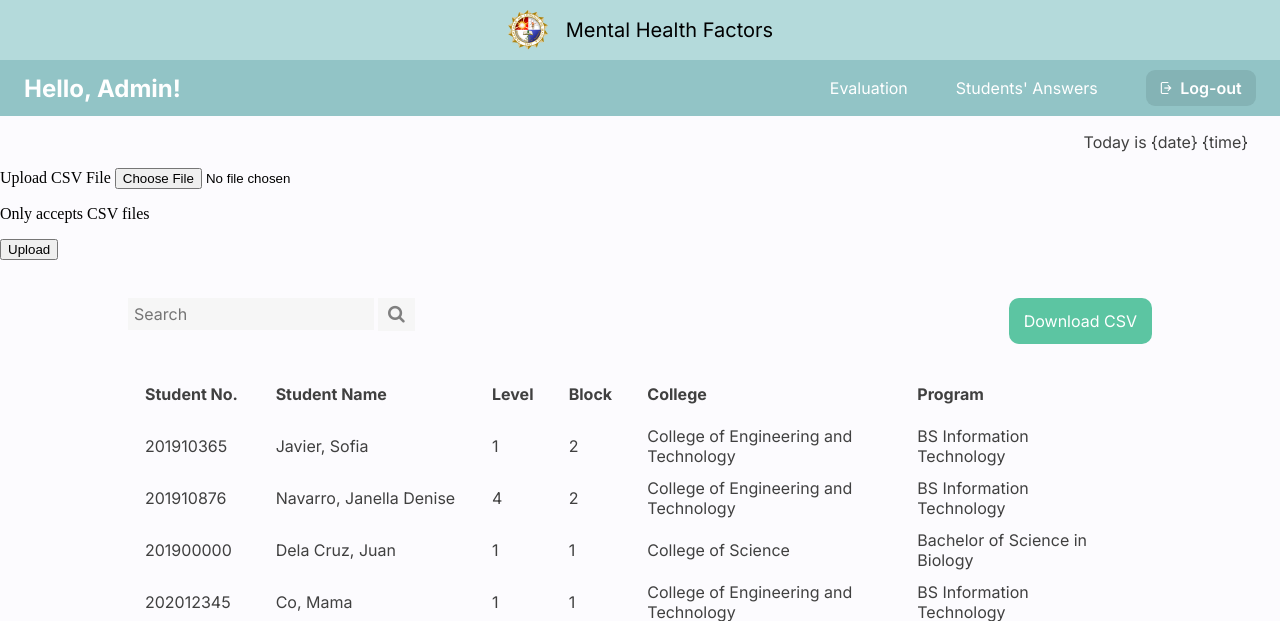
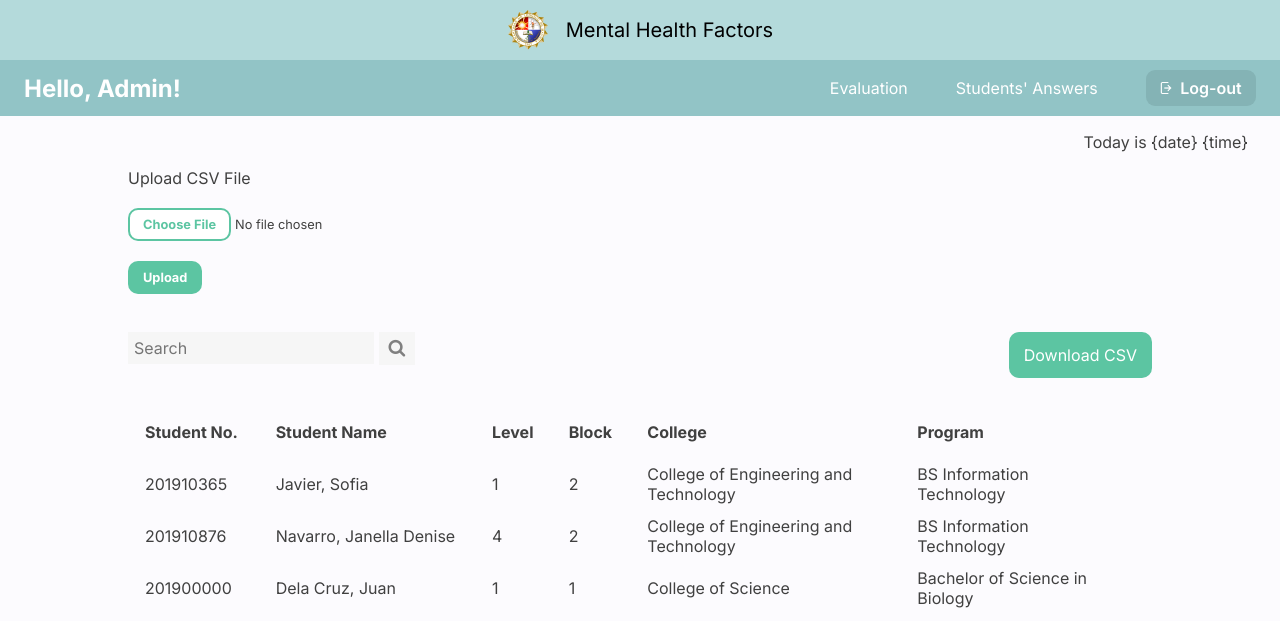
Before and after one commit to nglcaie/capstoneproject, a Django app: page /student_list in a window 1280 px wide. Shown: the top 621 px of the page. Run offline with Django 4.2, Linux system fonts and the light colour scheme; data comes from the database, SQL or seed files in the repository; both versions use the stored data as it was after the commit; some web fonts are replaced.

Commit message:
modified upload button

```diff
--- a/capswebsite/templates/admin/student_list.html
+++ b/capswebsite/templates/admin/student_list.html
@@ -8,6 +8,11 @@
         min-height: 100vh;
         background: linear-gradient(153.3deg, #FCFBFE 61.32%, #D8F2F2 106.14%);
         background-repeat: no-repeat;
+
+        font-family: 'Inter';
+        font-style: normal;
+        font-weight: 400;
+        font-size: 1em;
     }
 
     .date-time {
@@ -115,18 +120,98 @@
         text-decoration: none;
         color:#404040
     }
+
+    input[type=file]::file-selector-button {
+        background-color: white;
+        border: none;
+        color: #5CC5A2;
+        padding: 7px 13px;
+        text-align: center;
+        text-decoration: none;
+        display: inline-block;
+
+        cursor: pointer;
+        font-family: 'Inter';
+        font-style: normal;
+        font-weight: 800;
+        font-size: 1em;
+        border-radius: 10px;
+        border: 2px solid #5CC5A2;
+    }
+    input[type=file]::file-selector-button:hover {
+        background-color: #98E9CE;
+        border: none;
+        color: white;
+        padding: 9px 15px;
+        text-align: center;
+        text-decoration: none;
+        display: inline-block;
+
+        cursor: pointer;
+        font-family: 'Inter';
+        font-style: normal;
+        font-weight: 800;
+        font-size: 1em;
+        border-radius: 10px;
+    }
+
+    .upload-div{
+        padding: 0% 10%;
+        font-family: 'Inter';
+        font-style: normal;
+        font-weight: 400;
+        font-size: 1em;
+        color: #404040;
+    }
+
+
+    .choose-file{
+        font-family: 'Inter';
+        font-style: normal;
+        font-weight: 400;
+        font-size: .8em;
+        color: #404040;
+    }
+
+    .upload-btn{
+        background-color: #5CC5A2;
+        border: none;
+        color: white;
+        padding: 9px 15px;
+        text-align: center;
+        text-decoration: none;
+        display: inline-block;
+
+        cursor: pointer;
+        font-family: 'Inter';
+        font-style: normal;
+        font-weight: 800;
+        font-size: .8em;
+        border-radius: 10px;
+    }
+
+    .upload-btn:hover {
+        background-color: #98E9CE;
+        color: white;
+    }
+
 </style>
 
 {% block content %}
+
 
     <p class="date-time">Today is {date} {time}</p>
 
     <form method="post" enctype="multipart/form-data">
         {% csrf_token %}
+        <div class="upload-div">
             <label>Upload CSV File</label>
-    <input type="file" name="file">
-    <p>Only accepts CSV files</p>
-    <button type="submit">Upload</button>
+            <br><br>
+            <input class="choose-file" type="file" name="file">
+            <!-- <p>Only accepts CSV files</p> -->
+            <br><br>
+            <button class="upload-btn" type="submit">Upload</button>
+        </div>
     </form>
     {% for message in messages %}
     {{message}}
```
Also changed, not shown: capswebsite/templates/admin/evaluation.html (+116 -4 lines), db.sqlite3. Lines whose indentation alone changed are shown as unchanged.
